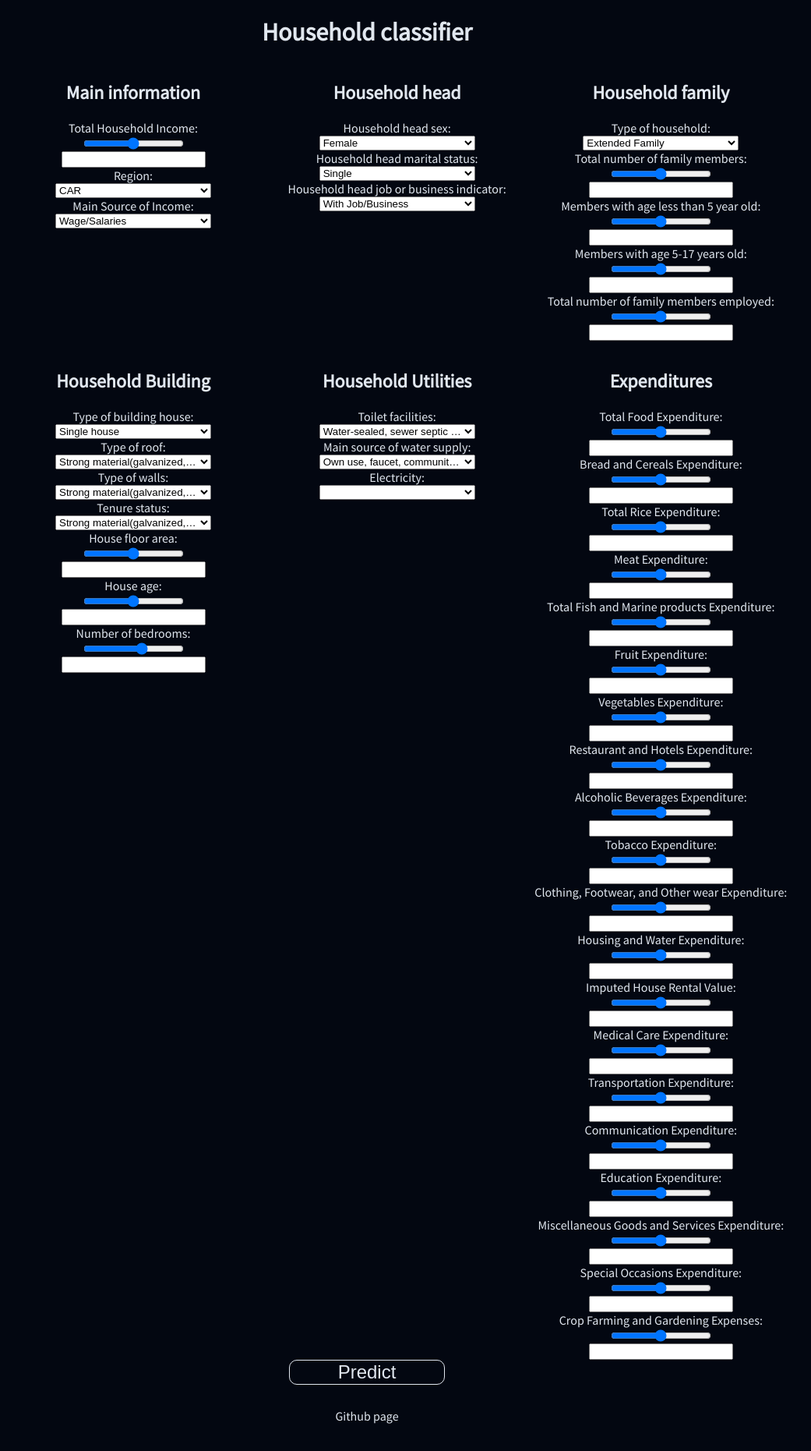
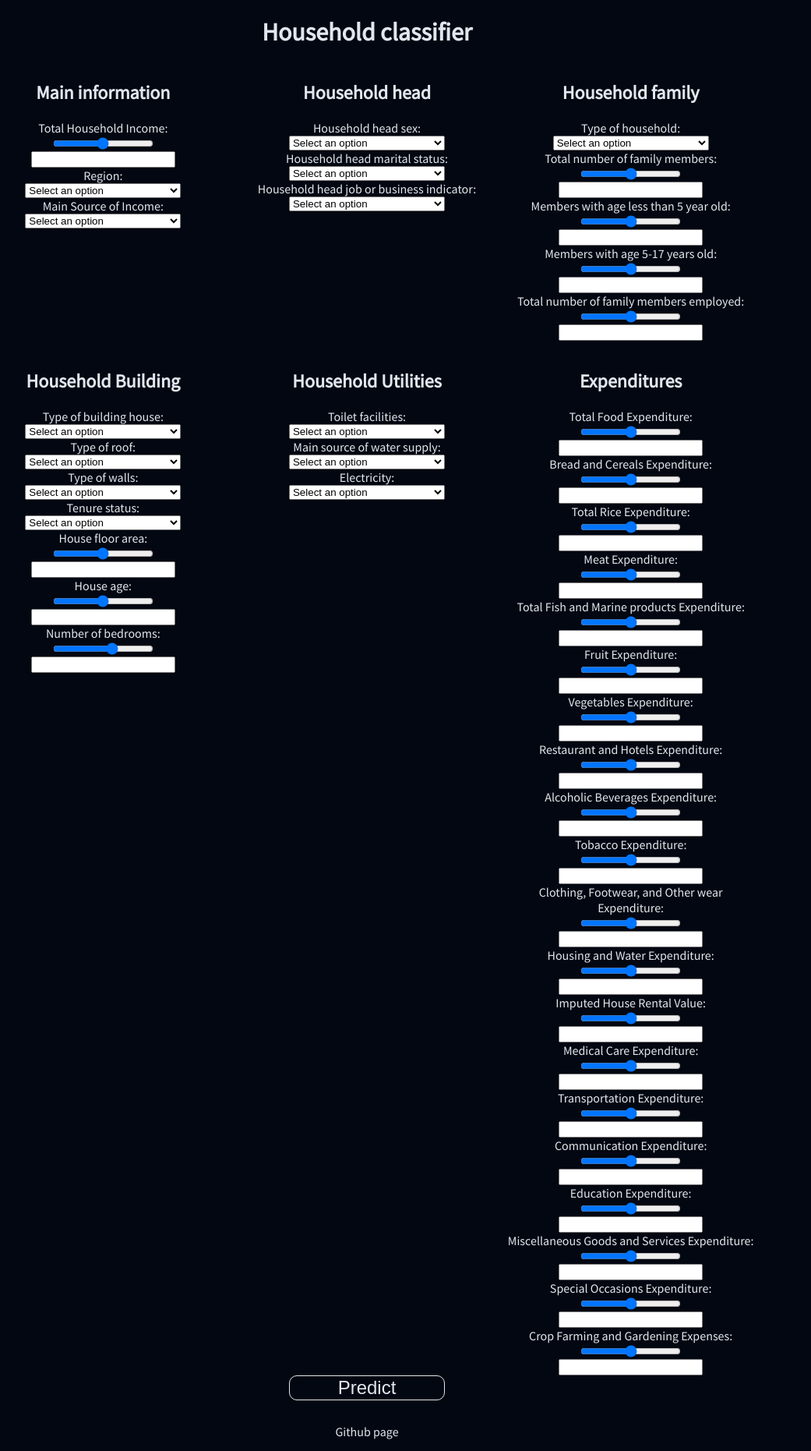
Before and after one commit to rudnam/cs180-project, a Flask app: page /predict in a window 1280 px wide. Shown: the part 58-1919 px from the top of the page at 78% size, without its empty margins (169-1210 px from the left). Before the commit the page ends 1884 px from the top, so only its background shows below. Run offline with Flask 3, Linux system fonts and the light colour scheme; parts of the project's set-up code (start-up, migrations or seed data) failed here and were passed over.

Commit message:
Tweak styles

```diff
--- a/app/static/styles.css
+++ b/app/static/styles.css
@@ -85,14 +85,22 @@
 }
 
 .form-grid {
-  --auto-grid-min-size: 16rem;
+  max-width: 1200px;
+  margin: 0 auto;
   display: grid;
-  grid-template-columns: repeat(auto-fill, minmax(var(--auto-grid-min-size), 1fr));
-  grid-gap: 1rem;
+  gap: 1rem;
+  grid-template-columns: repeat(auto-fit, minmax(300px, 1fr));
 }
 
+/* @media (min-width: 600px) {
+  .form-grid { grid-template-columns: repeat(2, 1fr); }
+}
+
+@media (min-width: 900px) {
+  .form-grid { grid-template-columns: repeat(3, 1fr); }
+} */
+
 .form-container {
-  width: 400px;
   display: flex;
   flex-direction: column;
   align-items: center;
--- a/app/templates/predict.html
+++ b/app/templates/predict.html
@@ -18,12 +18,12 @@
 
           <label for="region">Region:</label>
           <select name="region" id="region">
-            <option disabled>Choose an option</option>
+            <option value="" disabled selected>Select an option</option>
           </select>
 
           <label for="main-source-of-income">Main Source of Income:</label>
           <select name="main-source-of-income" id="main-source-of-income">
-            <option disabled>Choose an option</option>
+            <option value="" disabled selected>Select an option</option>
           </select>
         </div>
 
@@ -32,17 +32,17 @@
 
           <label for="household-head-sex">Household head sex:</label>
           <select name="household-head-sex" id="household-head-sex">
-            <option disabled>Choose an option</option>
+            <option value="" disabled selected>Select an option</option>
           </select>
 
           <label for="household-head-marital-status">Household head marital status:</label>
           <select name="household-head-marital-status" id="household-head-marital-status">
-            <option disabled>Choose an option</option>
+            <option value="" disabled selected>Select an option</option>
           </select>
 
           <label for="household-head-job-or-business-indicator">Household head job or business indicator:</label>
           <select name="household-head-job-or-business-indicator" id="household-head-job-or-business-indicator">
-            <option disabled>Choose an option</option>
+            <option value="" disabled selected>Select an option</option>
           </select>
 
         </div>
@@ -51,7 +51,7 @@
 
           <label for="type-of-household">Type of household:</label>
           <select name="type-of-household" id="type-of-household">
-            <option disabled>Choose an option</option>
+            <option value="" disabled selected>Select an option</option>
           </select>
 
           <label for="total-number-of-family-members">Total number of family members:</label>
@@ -77,22 +77,22 @@
 
           <label for="type-of-building-house">Type of building house:</label>
           <select name="type-of-building-house" id="type-of-building-house">
-            <option disabled>Choose an option</option>
+            <option value="" disabled selected>Select an option</option>
           </select>
 
           <label for="type-of-roof">Type of roof:</label>
           <select name="type-of-roof" id="type-of-roof">
-            <option disabled>Choose an option</option>
+            <option value="" disabled selected>Select an option</option>
           </select>
 
           <label for="type-of-walls">Type of walls:</label>
           <select name="type-of-roof" id="type-of-roof">
-            <option disabled>Choose an option</option>
+            <option value="" disabled selected>Select an option</option>
           </select>
 
           <label for="tenure-status">Tenure status:</label>
           <select name="type-of-roof" id="type-of-roof">
-            <option disabled>Choose an option</option>
+            <option value="" disabled selected>Select an option</option>
           </select>
 
           <label for="house-floor-area">House floor area:</label>
@@ -113,17 +113,17 @@
           <h2>Household Utilities</h2>
           <label for="toilet-facilities">Toilet facilities:</label>
           <select name="toilet-facilities" id="toilet-facilities">
-            <option disabled>Choose an option</option>
+            <option value="" disabled selected>Select an option</option>
           </select>
 
           <label for="main-source-of-water-supply">Main source of water supply:</label>
           <select name="main-source-of-water-supply" id="main-source-of-water-supply">
-            <option disabled>Choose an option</option>
+            <option value="" disabled selected>Select an option</option>
           </select>
 
           <label for="electricity">Electricity:</label>
           <select name="electricity" id="electricity">
-            <option disabled>Choose an option</option>
+            <option value="" disabled selected>Select an option</option>
           </select>
         </div>
 
```
